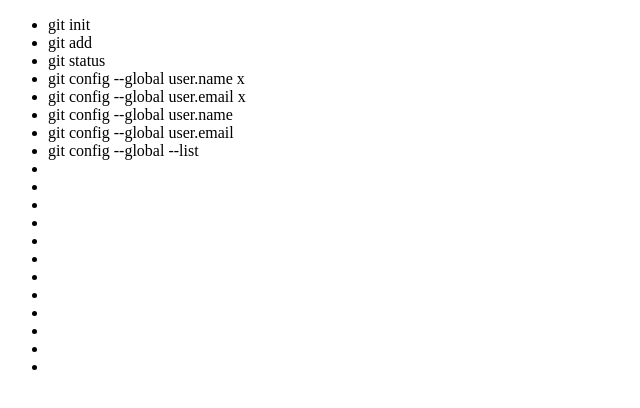
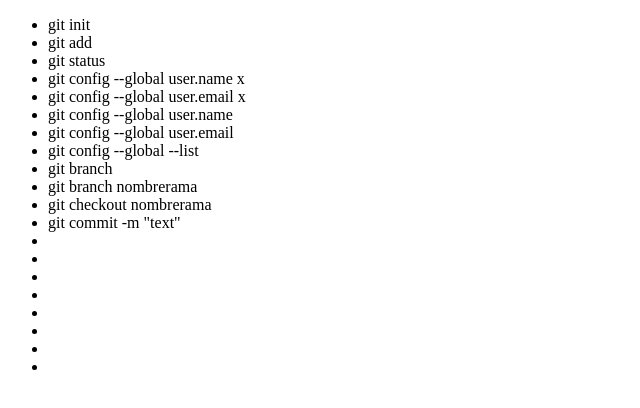
Before and after one commit to raulcast21/apuntes2, a plain HTML site: page git.html in a window 1280 px wide. Shown: the whole page, without its empty margins (0-640 px from the left). Drawn offline with Linux system fonts and the light colour scheme.

Commit message:
agregue mas comandos a mis apuntes

```diff
--- a/git.html
+++ b/git.html
@@ -15,10 +15,10 @@
         <li>git config --global user.name</li>
         <li>git config --global user.email</li>
         <li>git config --global --list</li>
-        <li></li>
-        <li></li>
-        <li></li>
-        <li></li>
+        <li>git branch</li>
+        <li>git branch nombrerama</li>
+        <li>git checkout nombrerama</li>
+        <li>git commit -m "text"</li>
         <li></li>
         <li></li>
         <li></li>
```
